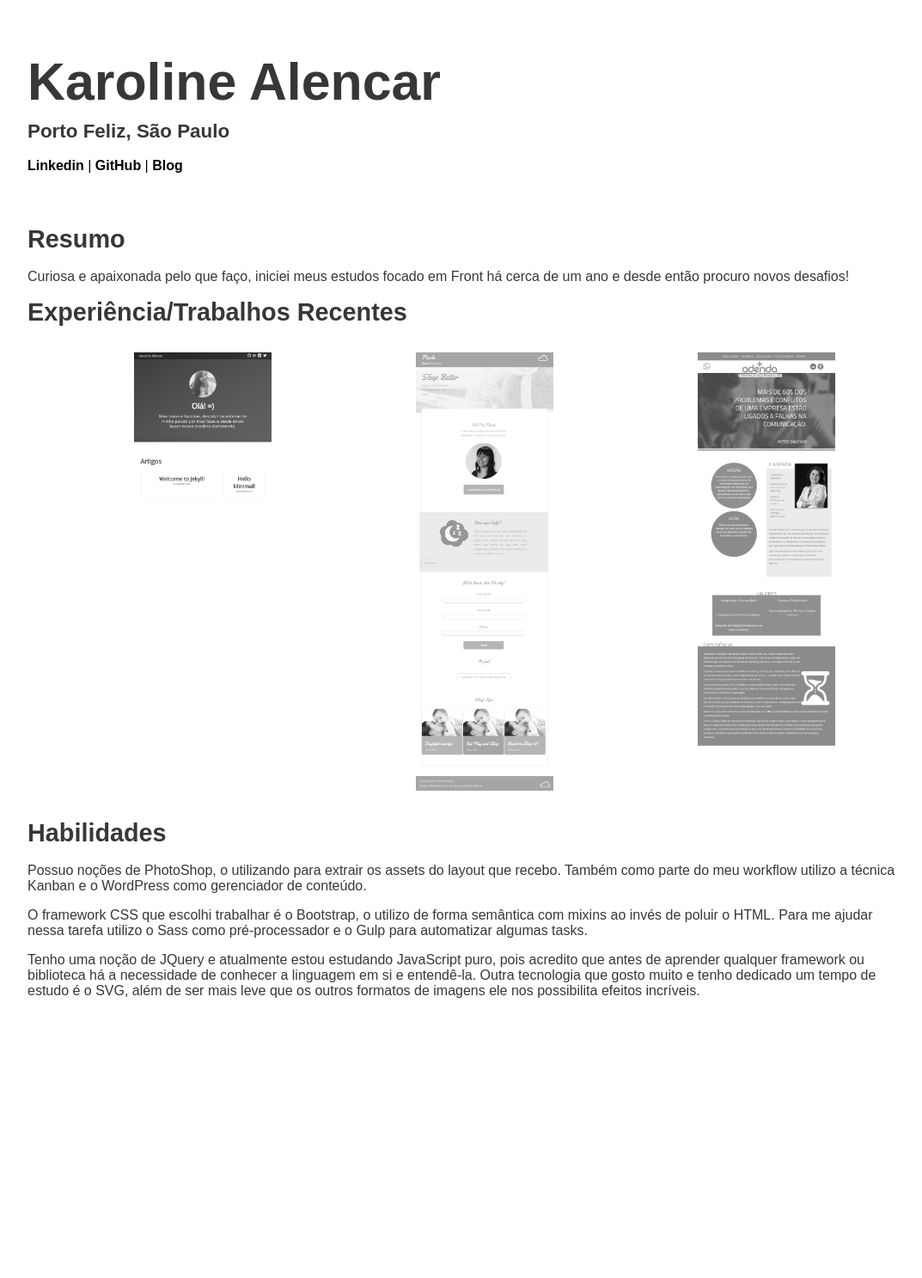
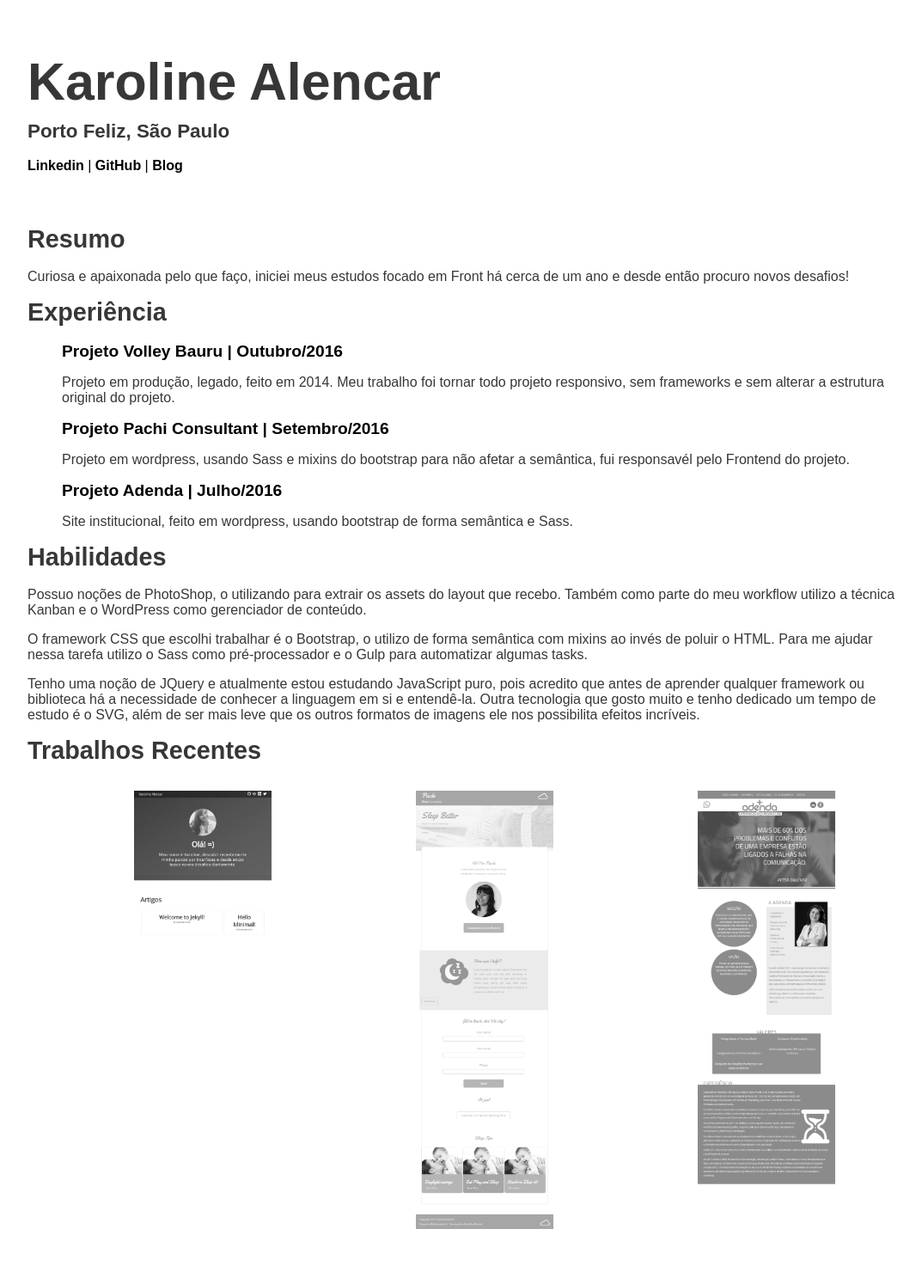
Before and after one commit to karolinedealencar/karolinedealencar.com.br, a Jekyll site: the page cv.html, which Jekyll copies as it is, in a window 1280 px wide. Shown: the whole page at 86% size, without its empty margins (96-1169 px from the left). Built offline with Jekyll 4.4.1, drawn with Linux system fonts in a browser that asks for light colours; before the commit the page ends 1202 px from its top, so only the background shows below that.

Commit message:
Alterações experiencia/habilidades

```diff
--- a/cv.html
+++ b/cv.html
@@ -63,6 +63,9 @@
 
   ul {
     list-style: none;
+  }
+
+  .recents {
     display: flex;
     justify-content: space-around;
   }
@@ -87,6 +90,9 @@
 
     ul {
       padding-left: 8px;
+    }
+
+    .recents {
       flex-direction: column;
     }
 
@@ -114,23 +120,34 @@
           </p>
         </article>
         <section>
-          <h3>Experiência/Trabalhos Recentes</h3>
+          <h3>Experiência</h3>
           <ul>
             <li>
-              <a href="https://karolinedealencar.github.io/" target="_blank">
-                <img src="img/projeto-blogpessoal.png" alt="">
+              <a href="http://www.voleibauru.com.br/" target="_blank">
+                Projeto Volley Bauru | Outubro/2016
               </a>
+              <p>
+                Projeto em produção, legado, feito em 2014. Meu trabalho foi
+                tornar todo projeto responsivo, sem frameworks e sem alterar
+                a estrutura original do projeto.
+              </p>
             </li>
             <li>
               <a href="http://www.pachiconsultant.com/" target="_blank">
-                <img src="img/projeto-pachi.png" alt="">
+                Projeto Pachi Consultant | Setembro/2016
               </a>
-
+              <p>
+                Projeto em wordpress, usando Sass e mixins do bootstrap para
+                não afetar a semântica, fui responsavél pelo Frontend do projeto.
+              </p>
             </li>
             <li>
               <a href="http://www.adenda.com.br" target="_blank">
-                <img src="img/projeto-adenda.png" alt="">
+                Projeto Adenda | Julho/2016
               </a>
+              <p>
+                Site institucional, feito em wordpress, usando bootstrap de forma semântica e Sass.
+              </p>
             </li>
           </ul>
         </section>
@@ -153,6 +170,27 @@
             nos possibilita efeitos incríveis.
           </p>
         </section>
+        <section>
+          <h3>Trabalhos Recentes</h3>
+          <ul class="recents">
+            <li>
+              <a href="https://karolinedealencar.github.io/" target="_blank">
+                <img src="img/projeto-blogpessoal.png" alt="">
+              </a>
+            </li>
+            <li>
+              <a href="http://www.pachiconsultant.com/" target="_blank">
+                <img src="img/projeto-pachi.png" alt="">
+              </a>
+
+            </li>
+            <li>
+              <a href="http://www.adenda.com.br" target="_blank">
+                <img src="img/projeto-adenda.png" alt="">
+              </a>
+            </li>
+          </ul>
+        </section>
       </div>
     </main>
 </body>
```
